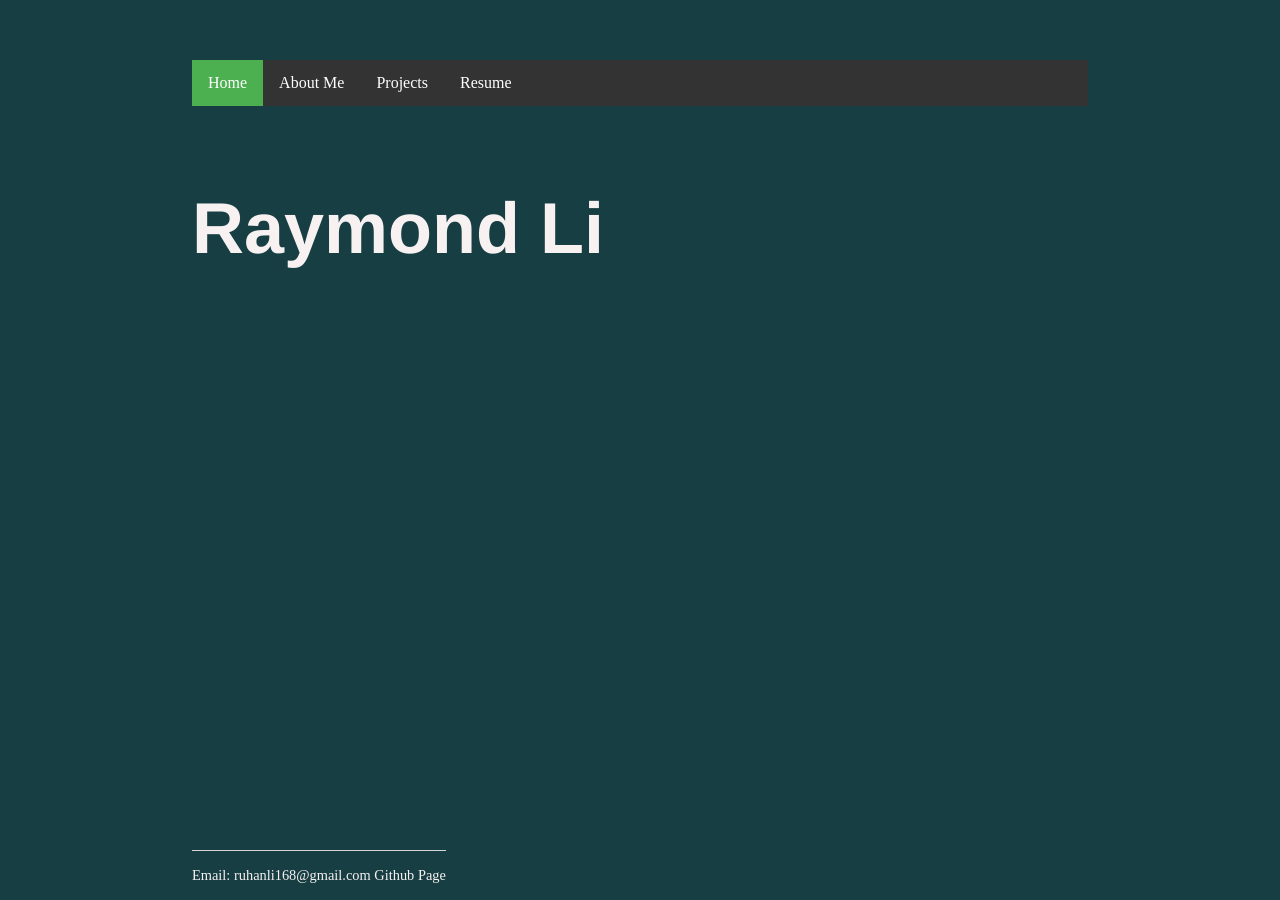
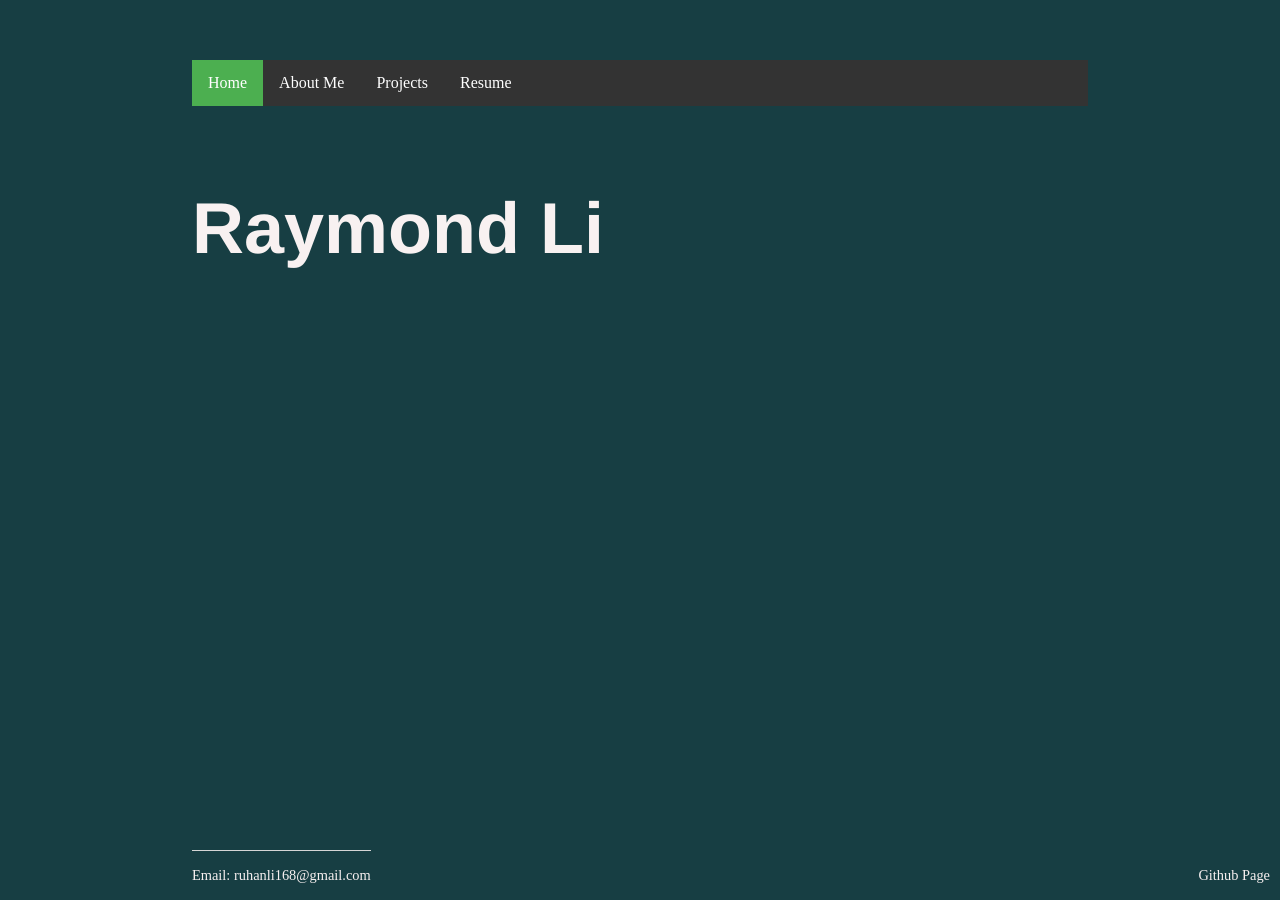
Before and after one commit to Raymoondo/RuhanLi.github.io-1, a Jekyll site: the page built from index.html, in a window 1280 px wide. Built offline with Jekyll 4.4.1, drawn with Linux system fonts in a browser that asks for light colours.

Commit message:
Update main.css

```diff
--- a/css/main.css
+++ b/css/main.css
@@ -64,4 +64,6 @@ footer {
 footer a {
     color:#F8F1F1;
     text-decoration: none;
+    position: fixed;
+    right: 10px;
 }
```
